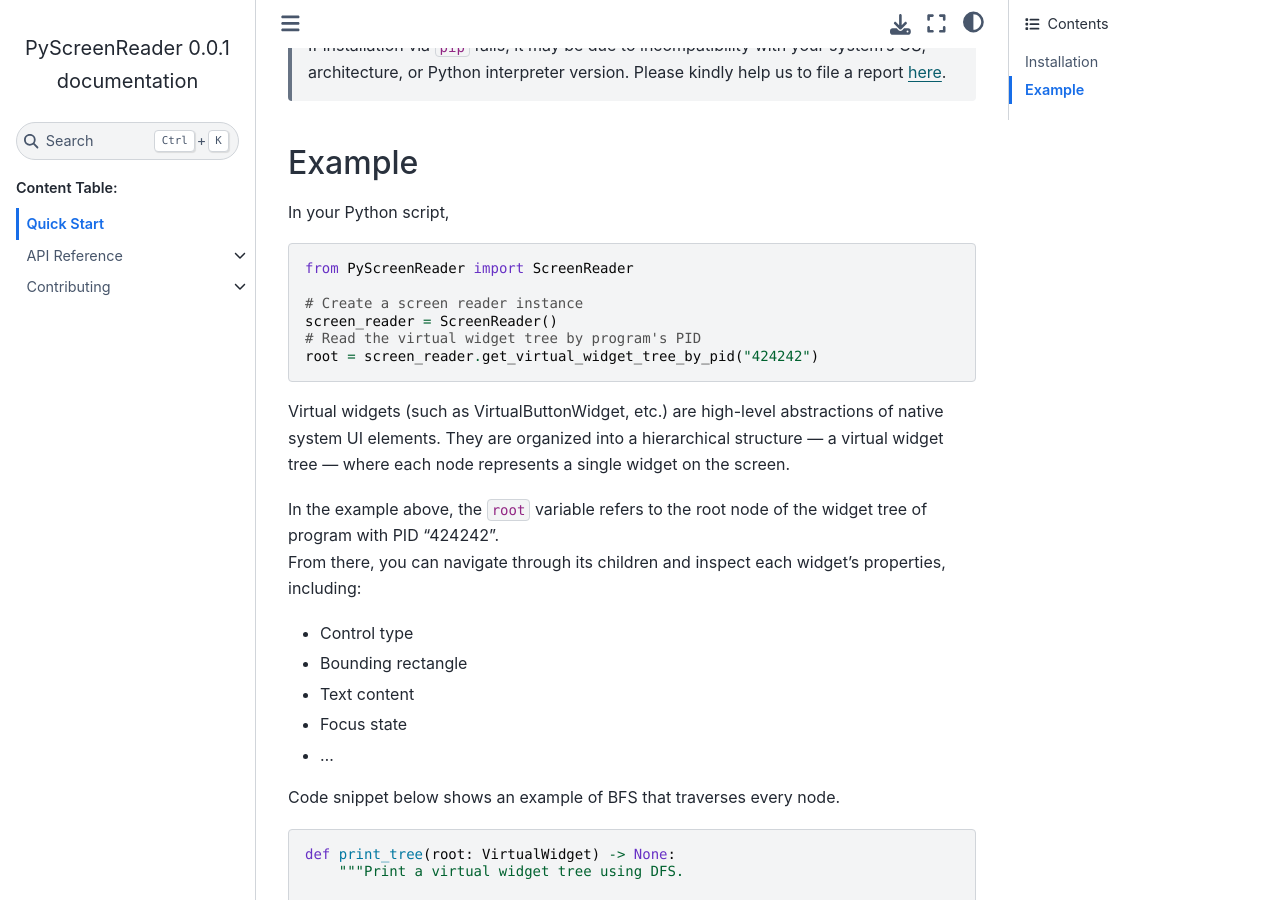
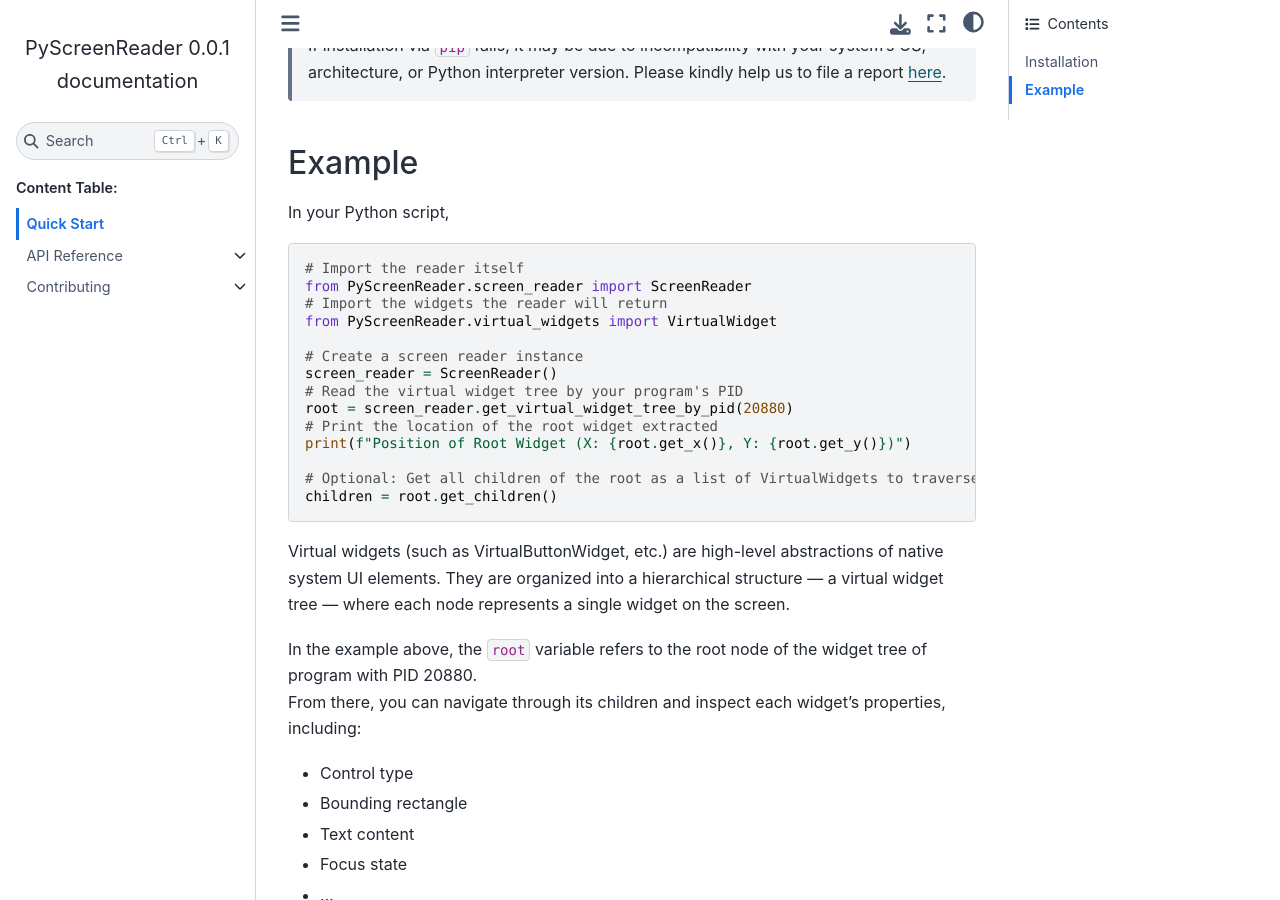
Before and after one commit to PyScreenReader/PyScreenReader, a Sphinx documentation site: the page built from doc/source/quickstart.md, in a window 1280 px wide and 900 px high, scrolled down 338 px. Built offline with Sphinx 7.4.7 and the Sphinx Book theme 1.1.4, drawn with Linux system fonts in a browser that asks for light colours.

Commit message:
Update GitHub repository URLs to new organization (#86)
* move to pyscreenreader link

* fix pid number

````diff
--- a/doc/source/index.rst
+++ b/doc/source/index.rst
@@ -74,8 +74,9 @@
 Useful Links
 ------------
 
-* `GitHub Repository <https://github.com/Lmh-java/PyScreenReader>`_
-* `Issue Tracker <https://github.com/Lmh-java/PyScreenReader/issues>`_
+* `GitHub Repository <https://github.com/PyScreenReader/PyScreenReader>`_
+* `Issue Tracker <https://github.com/PyScreenReader/PyScreenReader/issues>`_
+* `Documentation <https://pyscreenreader.readthedocs.io/en/latest>`_
 * `PyPI Project <https://pypi.org/project/PyScreenReader/>`_
 
 .. toctree::
--- a/doc/source/quickstart.md
+++ b/doc/source/quickstart.md
@@ -7,23 +7,31 @@
 ```
 > **PyScreenReader is still in active development.**
 > If installation via `pip` fails, it may be due to incompatibility with your system’s OS, architecture, or Python interpreter version.
-> Please kindly help us to file a report [here](https://github.com/Lmh-java/PyScreenReader/issues).
+> Please kindly help us to file a report [here](https://github.com/PyScreenReader/PyScreenReader/issues).
 
 ## Example
 In your Python script,
-```python
-from PyScreenReader import ScreenReader
+```py
+# Import the reader itself
+from PyScreenReader.screen_reader import ScreenReader
+# Import the widgets the reader will return
+from PyScreenReader.virtual_widgets import VirtualWidget
 
 # Create a screen reader instance
 screen_reader = ScreenReader()
-# Read the virtual widget tree by program's PID
-root = screen_reader.get_virtual_widget_tree_by_pid("424242")
+# Read the virtual widget tree by your program's PID
+root = screen_reader.get_virtual_widget_tree_by_pid(20880)
+# Print the location of the root widget extracted
+print(f"Position of Root Widget (X: {root.get_x()}, Y: {root.get_y()})")
+
+# Optional: Get all children of the root as a list of VirtualWidgets to traverse the tree!
+children = root.get_children()
 ```
 
 Virtual widgets (such as VirtualButtonWidget, etc.) are high-level abstractions of native system UI elements.
 They are organized into a hierarchical structure — a virtual widget tree — where each node represents a single widget on the screen.
 
-In the example above, the `root` variable refers to the root node of the widget tree of program with PID "424242".
+In the example above, the `root` variable refers to the root node of the widget tree of program with PID 20880.
 From there, you can navigate through its children and inspect each widget's properties, including:
 - Control type
 - Bounding rectangle
````
Also changed, not shown: README.md (+2 -2 lines), SECURITY.md (+1 -1 lines), 1 other file.
